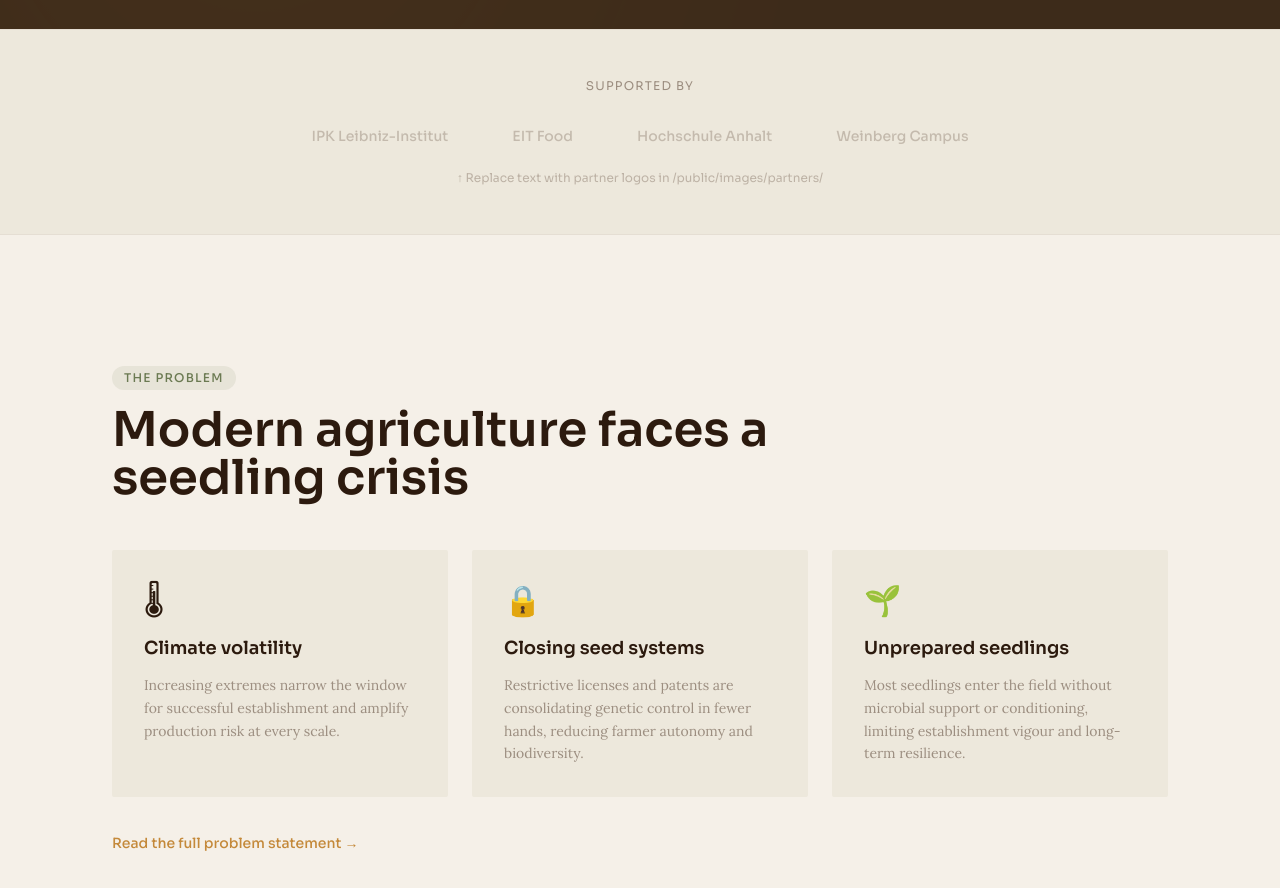
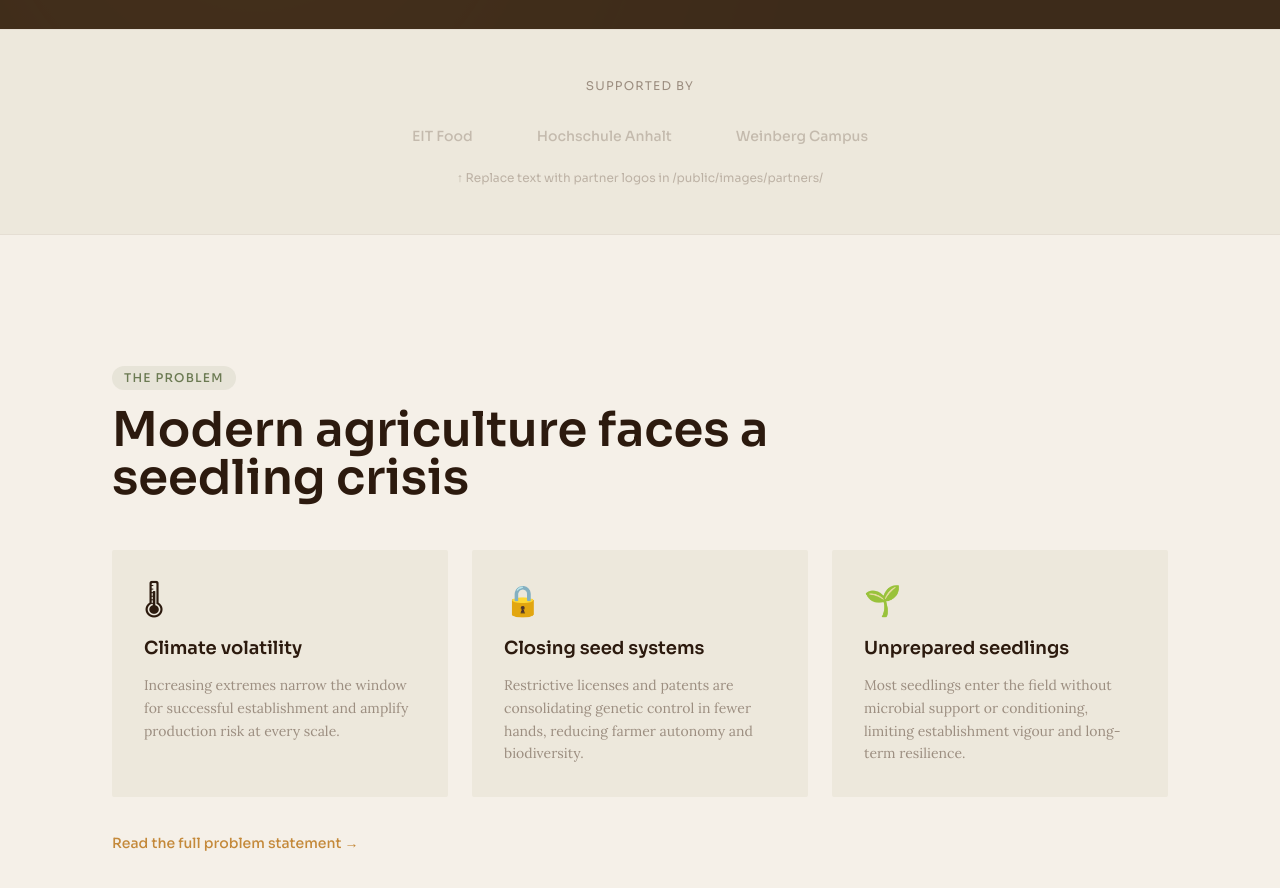
Before and after one commit to RosarioIacono/anthea, an Astro site: page / in a window 1280 px wide. Shown: the part 869-1757 px from the top of the page. Built offline with nearby package versions, Linux system fonts and the light colour scheme; Astro itself is replaced by a stand-in of ours.

Commit message:
removed ipk

```diff
--- a/src/pages/index.astro
+++ b/src/pages/index.astro
@@ -80,7 +80,6 @@ import BaseLayout from '../layouts/BaseLayout.astro';
         Weinberg Campus, Potager Farm, Sky High project.
       -->
       <div class="flex flex-wrap items-center justify-center gap-10 md:gap-16 opacity-50">
-        <div class="font-heading text-sm text-stone font-medium">IPK Leibniz-Institut</div>
         <div class="font-heading text-sm text-stone font-medium">EIT Food</div>
         <div class="font-heading text-sm text-stone font-medium">Hochschule Anhalt</div>
         <div class="font-heading text-sm text-stone font-medium">Weinberg Campus</div>
```
